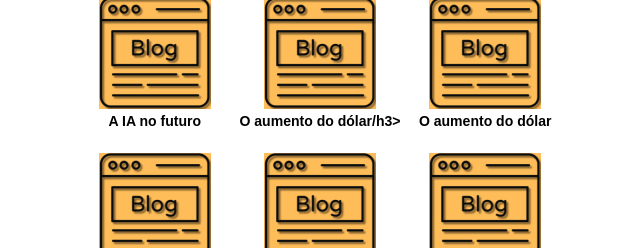
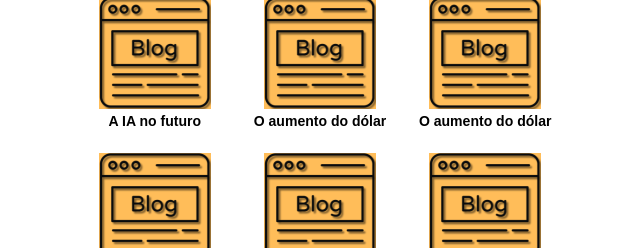
Before and after one commit to Dev-Mayon/criando_email_html_css, a plain HTML site: page email.html in a window 1280 px wide. Shown: the part 566-814 px from the top of the page, 320-960 px from the left. Drawn offline with Linux system fonts and the light colour scheme.

Commit message:
Segunda Atualização no arquivo email.html

```diff
--- a/email.html
+++ b/email.html
@@ -88,7 +88,7 @@
                             <a href="#" style="text-decoration: none; color: #000;">
                                 <img src="./imagens/BLOGESCRITO.png" alt="O aumento do dólar">
                                 <div style="font-family: sans-serif; font-size: 12px;">
-                                    <h3 style="margin: 0;">O aumento do dólar/h3>
+                                    <h3 style="margin: 0;">O aumento do dólar</h3>
                                 </div>
                             </a>
                         </div>
@@ -147,6 +147,3 @@
     </center>
 </body>
 </html>
-
-
-<
```
